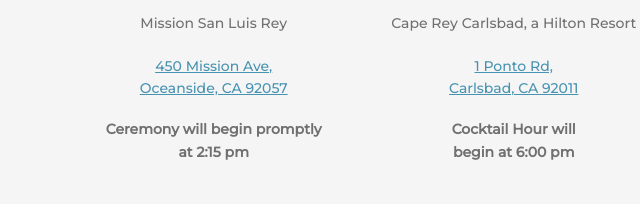
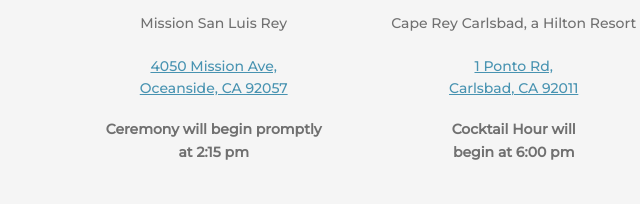
Before and after one commit to ralphtimramos/ralphanddimples, a website: page index.html in a window 1280 px wide. Shown: the part 596-800 px from the top of the page, 269-909 px from the left. Drawn offline with nearby package versions, Linux system fonts and the light colour scheme.

Commit message:
update church address

```diff
--- a/index.html
+++ b/index.html
@@ -29,7 +29,7 @@
         <h2>Ceremony</h2>
         <p>
           <h4>Mission San Luis Rey</h4><br>
-          <a href="https://www.google.com/maps/dir//450+Mission+Ave,+Oceanside,+CA+92057" class="link-copy">450 Mission Ave,<br>
+          <a href="https://www.google.com/maps/dir//4050+Mission+Ave,+Oceanside,+CA+92057" class="link-copy">4050 Mission Ave,<br>
           Oceanside, CA 92057</a>
         </p>
         <p><strong>Ceremony will begin promptly<br> at 2:15 pm</strong></p>
```
